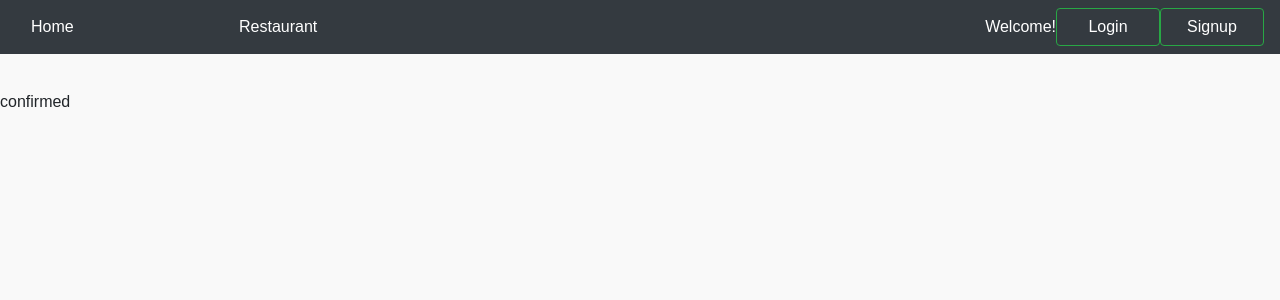
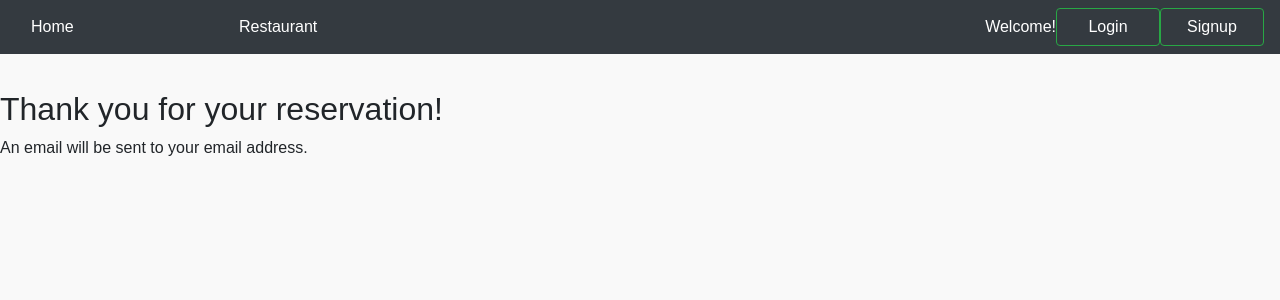
Before and after one commit to WY0603/AIP, a React (Create React App) app in the folder client/: page /Confirmation in a window 1280 px wide. Shown: the top 300 px of the page. Built offline with nearby package versions, Linux system fonts and the light colour scheme.

Commit message:
update confirmation

```diff
--- a/client/src/Confirmation.js
+++ b/client/src/Confirmation.js
@@ -12,7 +12,8 @@ render(){
     <div>
     <Header />
     <div>
-     <p>confirmed</p>
+     <h2>Thank you for your reservation!</h2>
+     <p> An email will be sent to your email address.</p>
     </div>
     </div>
 
```
